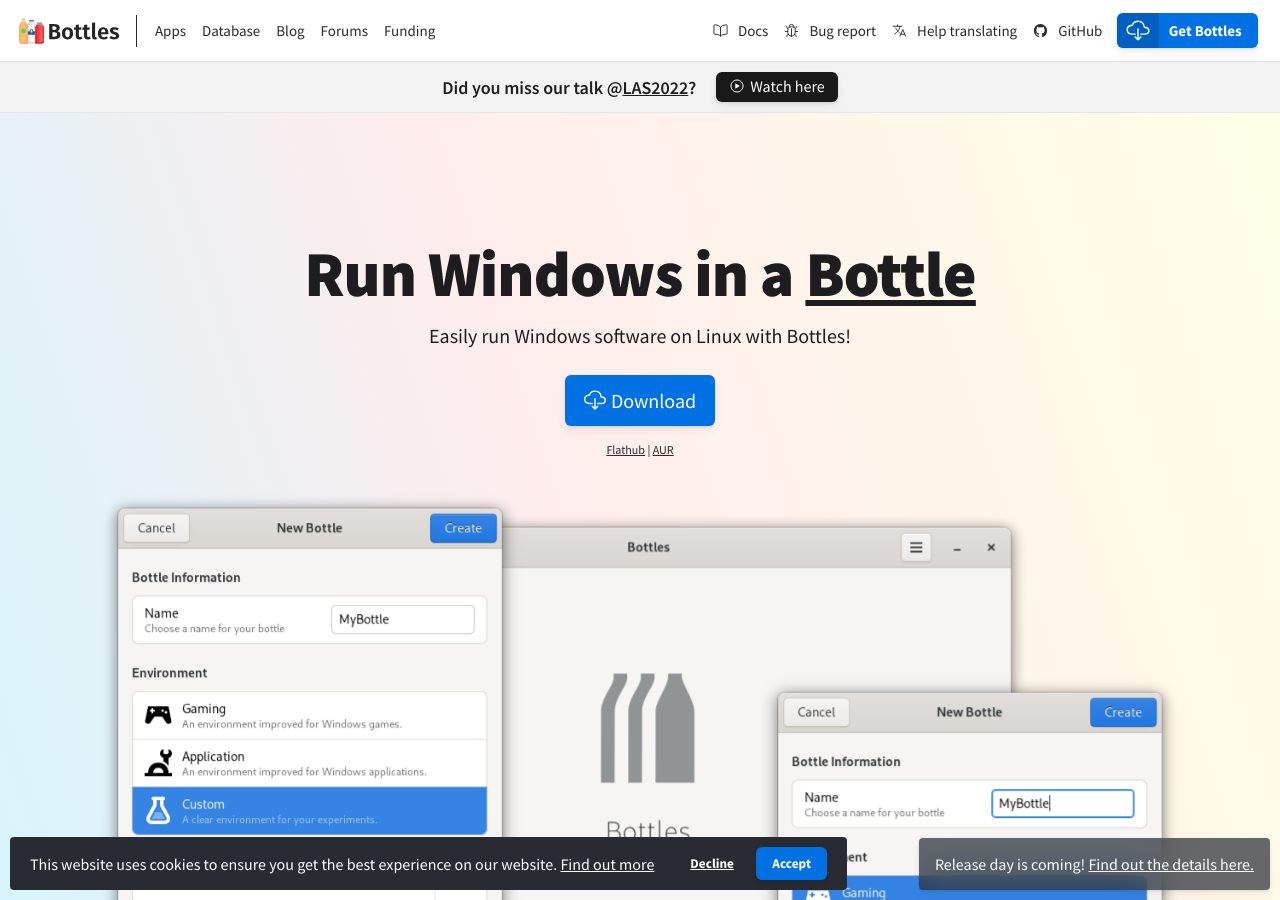
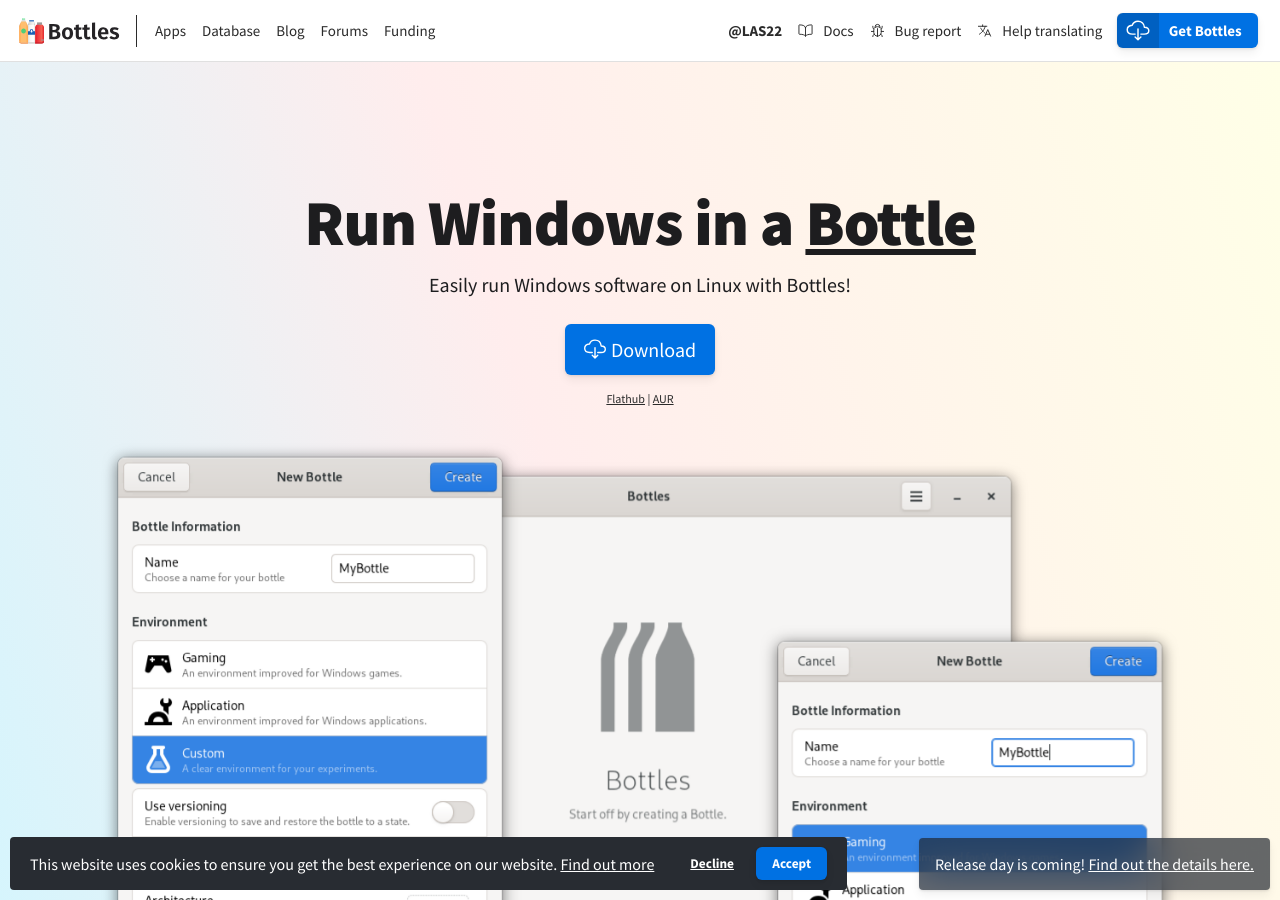
Before and after one commit to bottlesdevs/website, a Jekyll site: the page built from index.html, in a window 1280 px wide and 900 px high. Built offline with Jekyll 4.4.1, drawn with Linux system fonts in a browser that asks for light colours; nearby versions of some CDN libraries; comment, search, counter and statistics services are not loaded.

Commit message:
move LAS22 notice

```diff
--- a/_config.yml
+++ b/_config.yml
@@ -33,6 +33,9 @@
     - link: "/funding/"
       name: Funding
 navigation_right:
+    - link: "http://127.0.0.1:4000/blog/LAS-2022/"
+      name: "<b>@LAS22</b>"
+      place: right
     - link: "https://docs.usebottles.com/"
       name: <ion-icon name="book-outline"></ion-icon> Docs
       place: right
@@ -42,9 +45,6 @@
     - link: "https://hosted.weblate.org/engage/bottles/"
       name: <ion-icon name="language-outline"></ion-icon> Help translating
       place: right
-    - link: "https://github.com/bottlesdevs/"
-      name: <ion-icon name="logo-github"></ion-icon> GitHub
-      place: right
 
 plugins:
   - jekyll-feed
--- a/index.html
+++ b/index.html
@@ -14,6 +14,7 @@
   }
 </script>
 
+<!--
 <section class="panel silver fill animate__animated animate__fadeIn small" id="las_2022">
   <div class="container large">
     <div class="splitter flex center">
@@ -27,6 +28,7 @@
     </div>
   </div>
 </section>
+-->
 
 <section class="hero">
   <div class="container">
```
